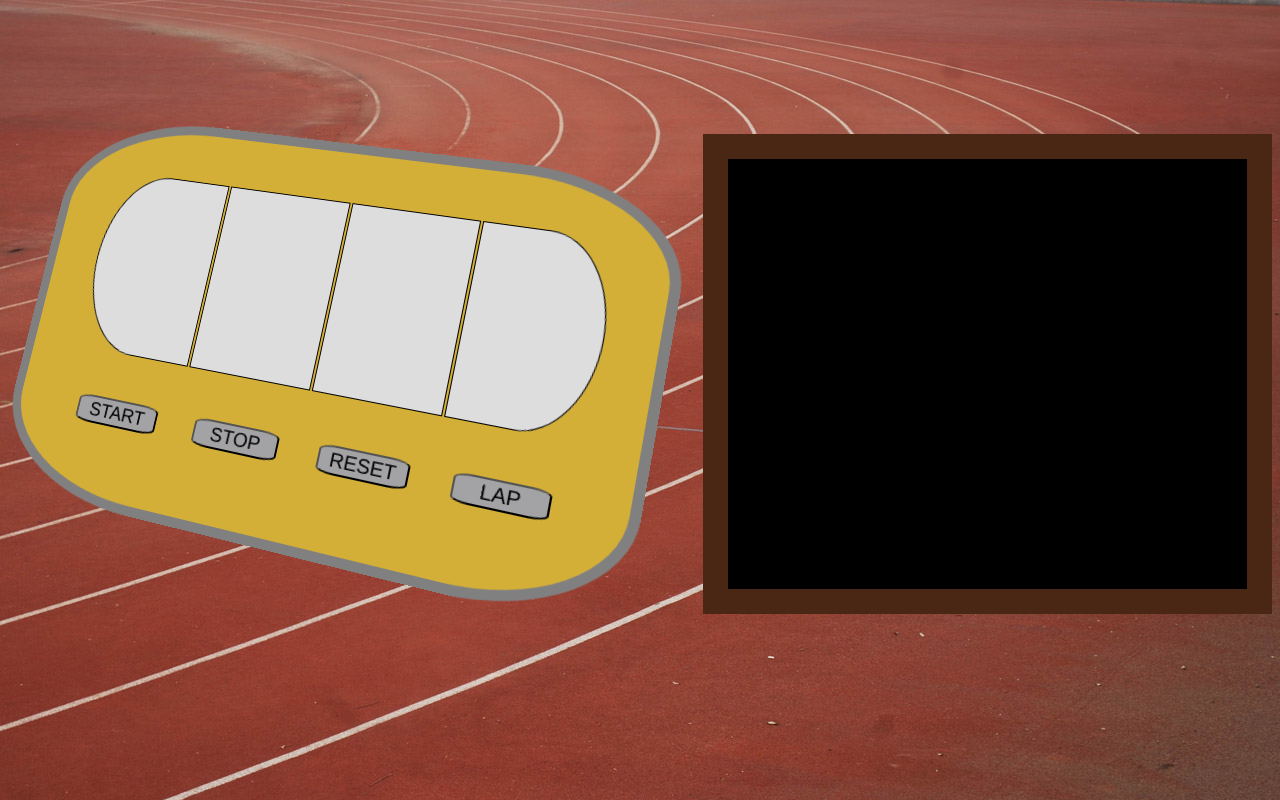
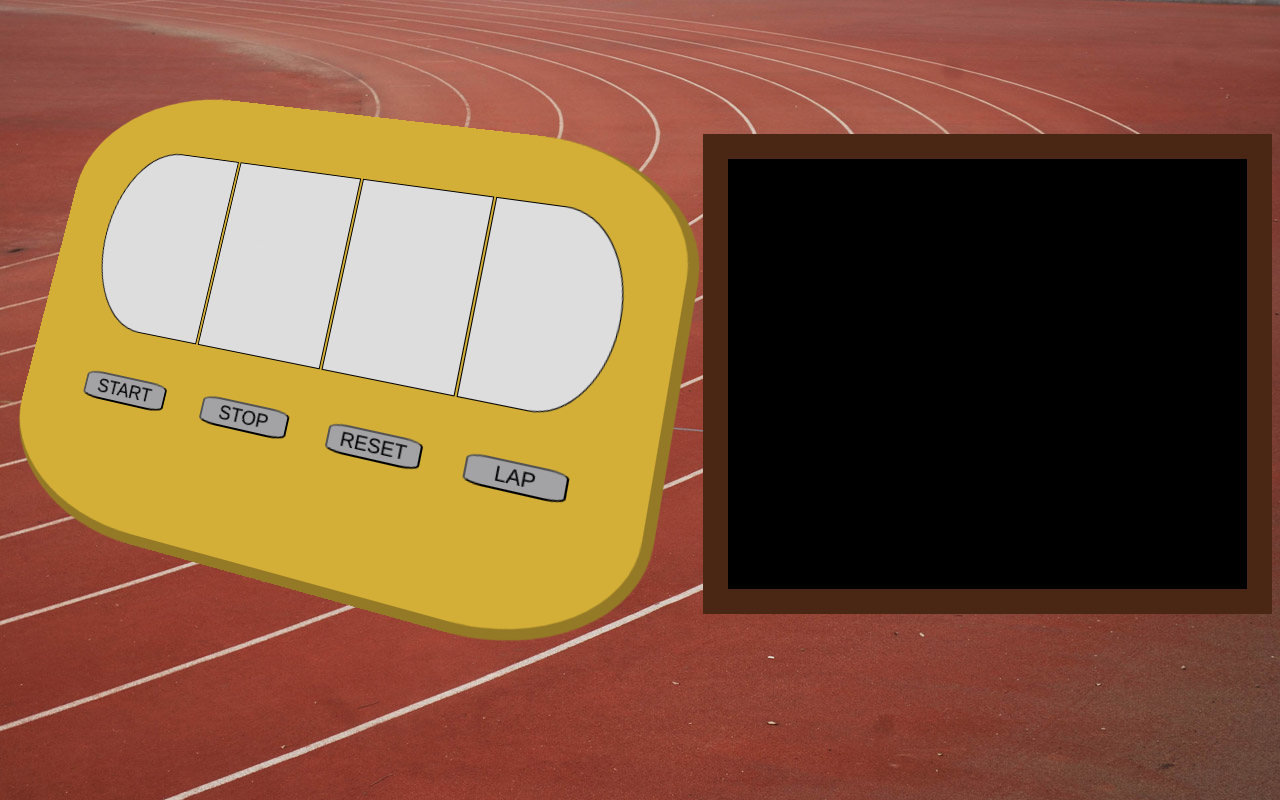
Before and after one commit to fourloops/StopwatchFO, a plain HTML site: page index.html in a window 1280 px wide. Drawn offline with Linux system fonts and the light colour scheme; a web font is replaced by a local one.

Commit message:
css minor color and sizing changes

```diff
--- a/style.css
+++ b/style.css
@@ -1,5 +1,5 @@
 body *{
-    perspective: 1000px;
+    perspective: 70vw;
 }
 body {
 
@@ -8,16 +8,19 @@ body {
 
 /*---- STYLING THE STOPWATCH QUADRANT -----*/
 #stopwatch {
-    margin-top:10%;
-    height: 100%;
-    width: 50%;
+    margin-top:5%;
+    height: 60vh;
+    width: 52%;
     float: left;
-    margin-left: -1%;
+    margin-left: -0.5%;
 }
 #display {
+    box-sizing: border-box;
     background-color: #D4AF37;
     width: 100%;
-    border: 10px solid grey;
+    height: 100%;
+    border-bottom: 10px solid #947a26;
+    border-right: 10px solid #947a26;
     font-size: 5em;
     text-align: center;
     border-radius: 25%;
@@ -26,9 +29,10 @@ body {
 }
 
 table {
-    margin: 50px auto;
-    width: 85%;
-    height: 300px;
+    margin: 5% auto;
+    padding: 10% 2.5%;
+    width: 90%;
+    height: 80%;
 }
 
 @font-face {
@@ -37,7 +41,8 @@ table {
 }
 
 #time {
-    height: 75%;
+    margin: 25% auto;
+    height: 25vh;
     background-color: #9a9a9a;
     border-radius: 15%;
     font-family: digital-7,monospace;
```
